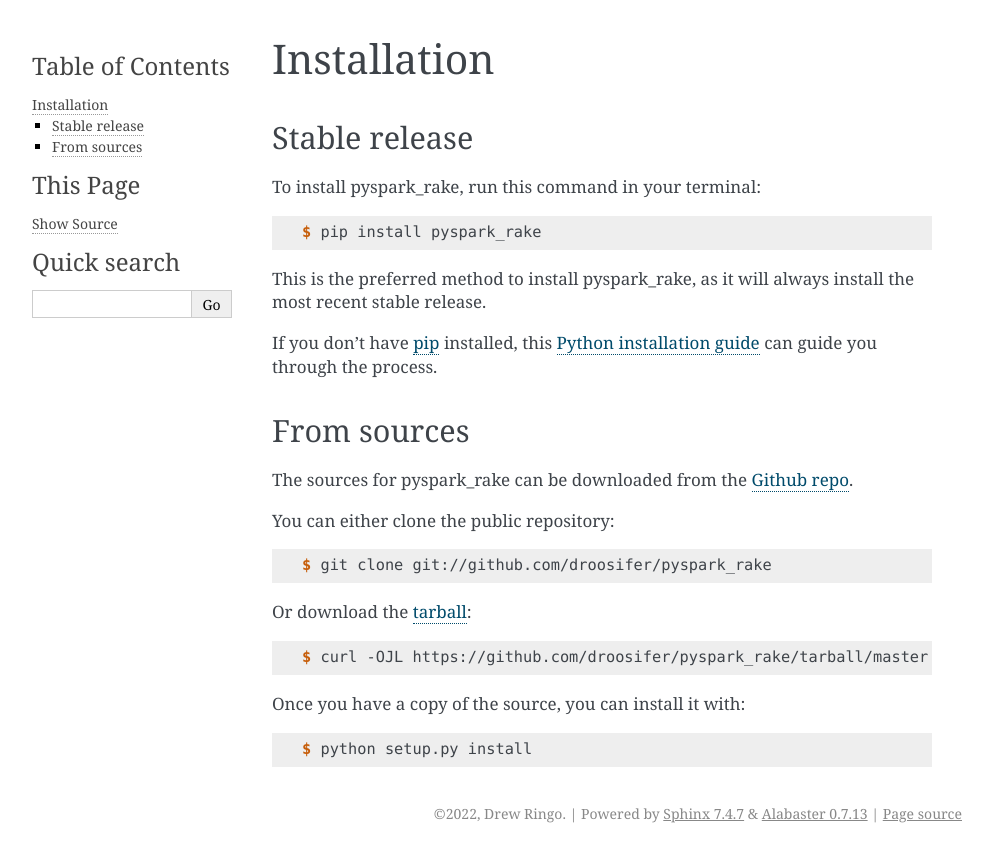
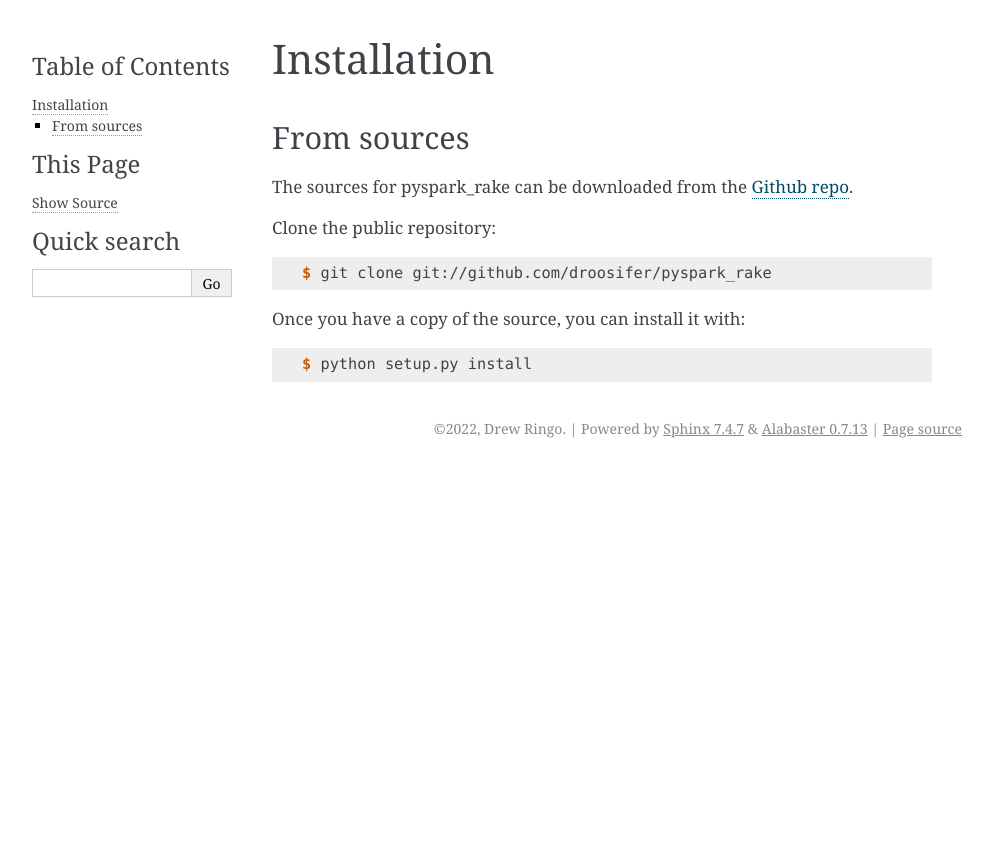
Before and after one commit to droosifer/pyspark_rake, a Sphinx documentation site: the page built from docs/installation.rst, in a window 1280 px wide. Shown: the top 862 px of the page, without its empty margins (148-1141 px from the left). Built offline with Sphinx 7.4.7, drawn with Linux system fonts in a browser that asks for light colours; pages that are not in the unit, such as notebooks, are missing from menus.

Commit message:
Updated intstallation guide

```diff
--- a/docs/installation.rst
+++ b/docs/installation.rst
@@ -5,40 +5,18 @@
 ============
 
 
-Stable release
---------------
-
-To install pyspark_rake, run this command in your terminal:
-
-.. code-block:: console
-
-    $ pip install pyspark_rake
-
-This is the preferred method to install pyspark_rake, as it will always install the most recent stable release.
-
-If you don't have `pip`_ installed, this `Python installation guide`_ can guide
-you through the process.
-
-.. _pip: https://pip.pypa.io
-.. _Python installation guide: http://docs.python-guide.org/en/latest/starting/installation/
-
-
 From sources
 ------------
 
 The sources for pyspark_rake can be downloaded from the `Github repo`_.
 
-You can either clone the public repository:
+Clone the public repository:
 
 .. code-block:: console
 
     $ git clone git://github.com/droosifer/pyspark_rake
 
-Or download the `tarball`_:
 
-.. code-block:: console
-
-    $ curl -OJL https://github.com/droosifer/pyspark_rake/tarball/master
 
 Once you have a copy of the source, you can install it with:
 
```
